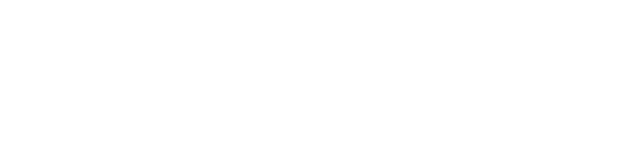
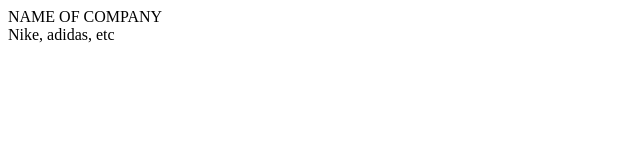
Before and after one commit to aariabagass/toped_ecommerce, a plain HTML site: page index.html in a window 1280 px wide. Shown: the whole page, without its empty margins (0-640 px from the left). Drawn offline with Linux system fonts and the light colour scheme.

Commit message:
Update index.html

```diff
--- a/index.html
+++ b/index.html
@@ -1,5 +1,17 @@
 <!DOCTYPE html>
 <html>
 <body>
+  <header>
+    NAME OF COMPANY
+  </header>
+  <nav>
+   Nike, adidas, etc
+  </nav>
+  <article>
+  </article>
+
+  <footer>
+  </footer>
+
 </body>
 </html>
```
